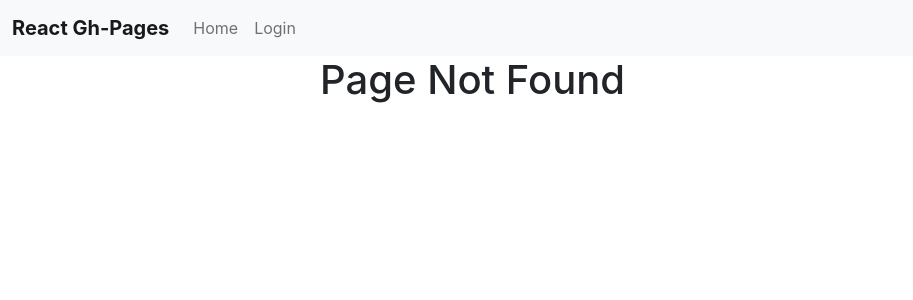
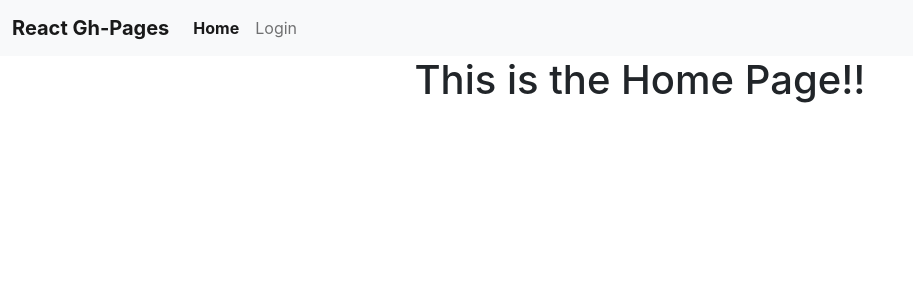
Before and after one commit to CodingAbdullah/Medium-Demo-React-Gh-Pages, a React (Create React App) app: page / in a window 1280 px wide. Before the commit this address had no page. Shown: the top 300 px of the page, without its empty margins (0-913 px from the left). Built offline with nearby package versions, Linux system fonts and the light colour scheme.

Commit message:
Reverting to old URLs

```diff
--- a/src/Components/Navbar/Navbar.jsx
+++ b/src/Components/Navbar/Navbar.jsx
@@ -11,33 +11,33 @@ const Navbar = () => {
                 <div className="collapse navbar-collapse">
                     <ul className="navbar-nav me-auto mb-2 mb-lg-0">
                         {
-                            window.location.pathname === '/Medium-Demo-React-Gh-Pages/' ?
+                            window.location.pathname === '/' ?
                                 <>
                                     <li className="nav-item">
-                                        <a className="nav-link active" aria-current="page" href="/Medium-Demo-React-Gh-Pages/"><b>Home</b></a>
+                                        <a className="nav-link active" aria-current="page" href="/"><b>Home</b></a>
                                     </li>
                                     <li className="nav-item">
-                                        <a className="nav-link" href="/Medium-Demo-React-Gh-Pages/#/login">Login</a>
+                                        <a className="nav-link" href="/login">Login</a>
                                     </li>
                                 </>
                             :
                             (
-                                window.location.pathname === '/Medium-Demo-React-Gh-Pages/#/login' ?
+                                window.location.pathname === '/login' ?
                                     <>
                                         <li className="nav-item">
-                                            <a className="nav-link" aria-current="page" href="/Medium-Demo-React-Gh-Pages/">Home</a>
+                                            <a className="nav-link" aria-current="page" href="/">Home</a>
                                         </li>
                                         <li className="nav-item">
-                                            <a className="nav-link active" href="/Medium-Demo-React-Gh-Pages/#/login"><b>Login</b></a>
+                                            <a className="nav-link active" href="/login"><b>Login</b></a>
                                         </li>
                                     </>
                                 :
                                     <>
                                         <li className="nav-item">
-                                            <a className="nav-link" aria-current="page" href="/Medium-Demo-React-Gh-Pages/">Home</a>
+                                            <a className="nav-link" aria-current="page" href="/">Home</a>
                                         </li>
                                         <li className="nav-item">
-                                            <a className="nav-link" href="/Medium-Demo-React-Gh-Pages/#/login">Login</a>
+                                            <a className="nav-link" href="/login">Login</a>
                                         </li>
                                     </>
                             )
--- a/src/index.js
+++ b/src/index.js
@@ -14,8 +14,8 @@ root.render(
     <Navbar />
     <Router>
       <Routes>
-        <Route exact path="/Demo10_React_JS_GitHub_Pages/" element={<App />}></Route>
-        <Route exact path="/Demo10_React_JS_GitHub_Pages/#/login" element={<LoginFormPage />}></Route>
+        <Route exact path="/" element={<App />}></Route>
+        <Route exact path="/login" element={<LoginFormPage />}></Route>
         <Route exact path="*" element={<Page404 />}></Route>
       </Routes>
     </Router>
```
